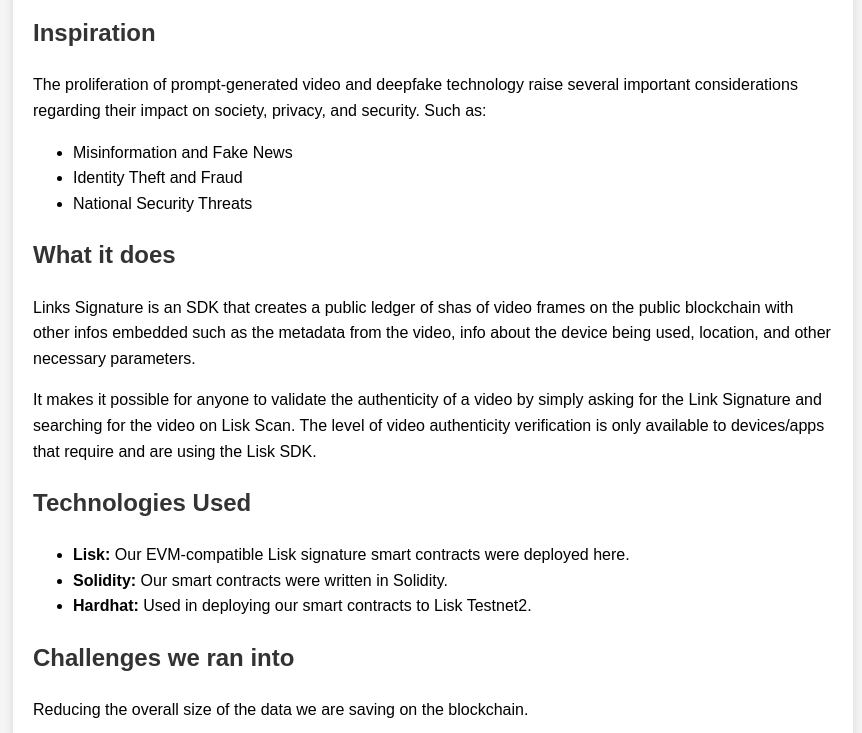
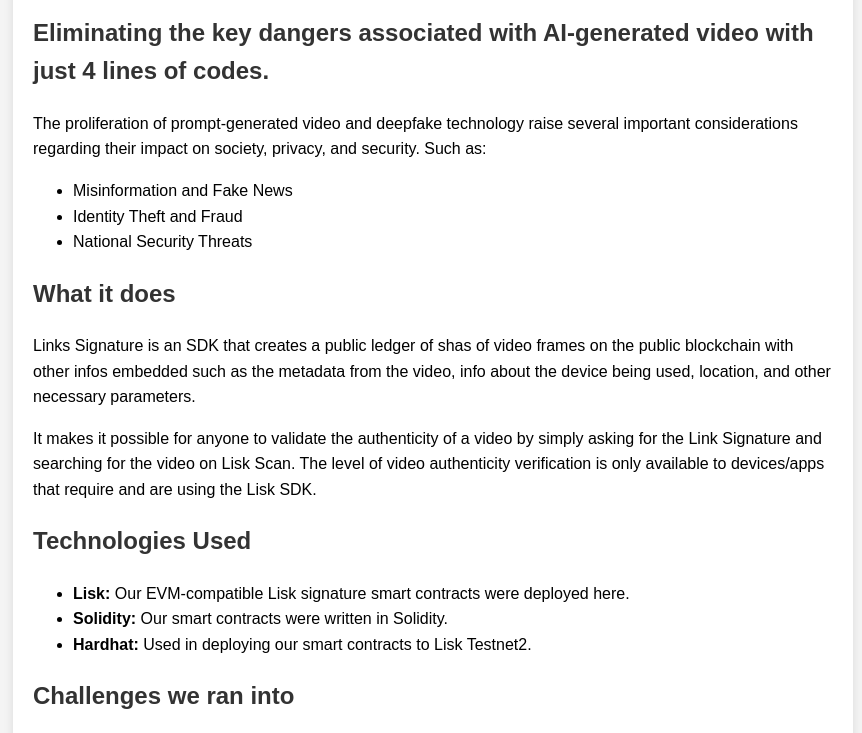
Before and after one commit to tobi-awolaju-21/liskSignature, a plain HTML site: page Frontend/index.html in a window 1280 px wide. Shown: the part 100-833 px from the top of the page, without its empty margins (207-1069 px from the left). Drawn offline with Linux system fonts and the light colour scheme.

Commit message:
Please enter the commit message for your changes. Lines starting

```diff
--- a/Frontend/index.html
+++ b/Frontend/index.html
@@ -31,7 +31,7 @@
     <div class="container">
         <h1>Lisk Signature</h1>
         <section id="inspiration">
-            <h2>Inspiration</h2>
+            <h2>Eliminating the key dangers associated with AI-generated video with just 4 lines of codes.</h2>
             <p>The proliferation of prompt-generated video and deepfake technology raise several important considerations regarding their impact on society, privacy, and security. Such as:</p>
             <ul>
                 <li>Misinformation and Fake News</li>
```
